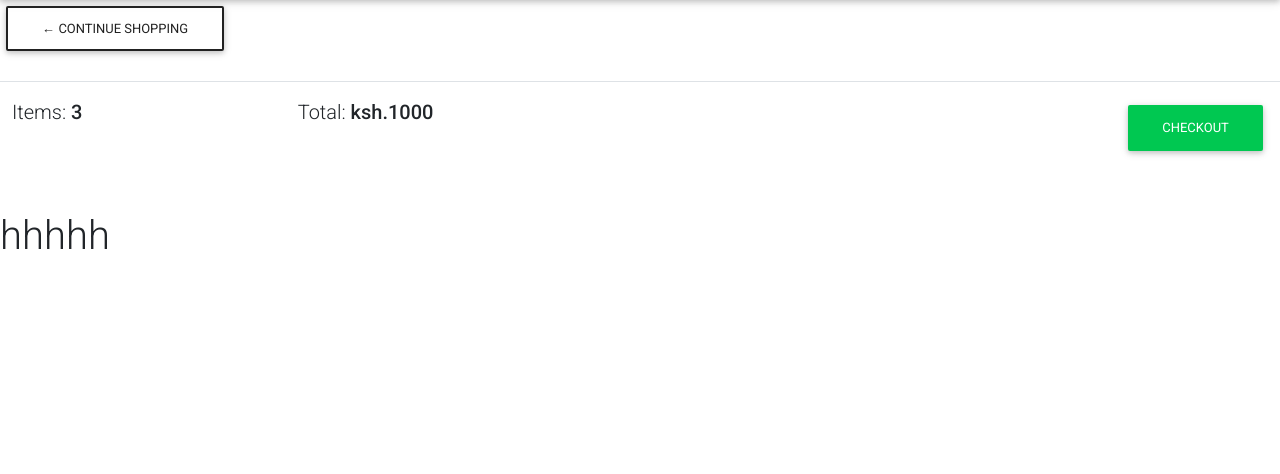
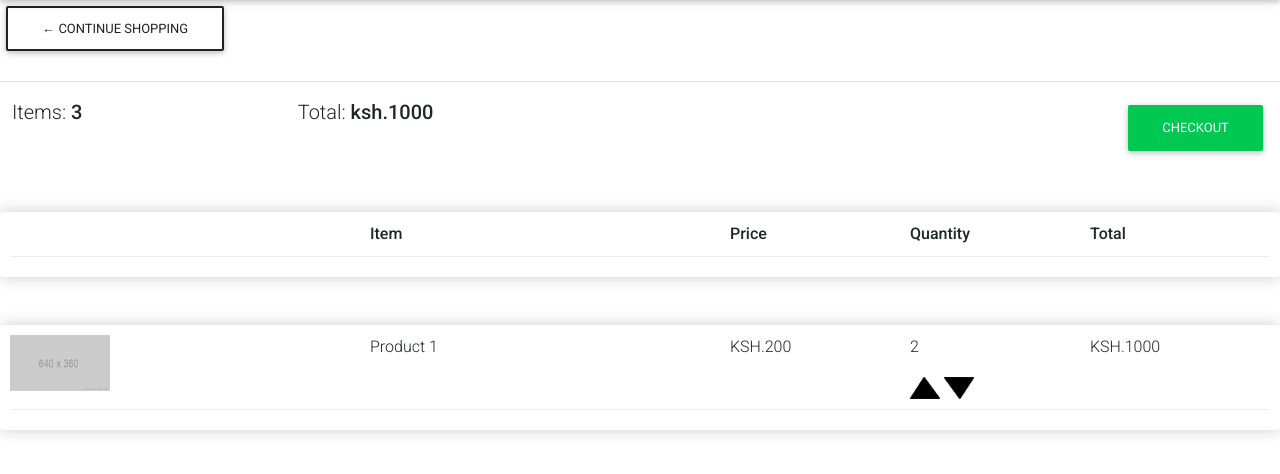
Before and after one commit to kim-olanga/Django-5-Eccomerce, a Django app: page /cart/ in a window 1280 px wide. Shown: the part 79-553 px from the top of the page. Run offline with Django 4.2, Linux system fonts and the light colour scheme; lists and menus that the app fills with data are empty; some libraries are stand-ins or nearby versions; some web fonts are replaced.

Commit message:
update the cart.html

```diff
--- a/app/templates/store/cart.html
+++ b/app/templates/store/cart.html
@@ -1,6 +1,9 @@
 {% extends 'store/base.html' %}
+{% load static %}
+
 
 {% block content%}
+
 <div class="row">
     <div class="col-lg-12">
         <div class="box-element">
@@ -21,8 +24,31 @@
         </div>
         <br>
 
-        <div class="box-element">
-            <h1>hhhhh</h1>
+        <div class="box-element" style="border-radius: 4px;padding: 10px;box-shadow:hsl(0, 0%, 80%) 0 0 16px;">
+            <div class="cart-row" style="display: flex;align-items: flex-stretch;padding-bottom: 10px;margin-bottom: 10px;border-bottom: 1px solid #ececec;">
+                <div style="flex:2;"></div>
+                <div style="flex:2;"><strong>Item</strong></div>
+                <div style="flex:1;"><strong>Price</strong></div>
+                <div style="flex:1;"><strong>Quantity</strong></div>
+                <div style="flex:1;"><strong>Total</strong></div>
+            </div>
+        </div><br><br>
+
+        <div class="box-element" style="border-radius: 4px;padding: 10px;box-shadow:hsl(0, 0%, 80%) 0 0 16px;">
+            <div class="cart-row" style="display: flex;align-items: flex-stretch;padding-bottom: 10px;margin-bottom: 10px;border-bottom: 1px solid #ececec;">
+                <div style="flex:2;"><img class="row-image" src="{% static 'images/2+placeholder.png' %}" alt="prod" style="width:100px;"></div>
+                <div style="flex:2;">Product 1</div>
+                <div style="flex:1;">KSH.200</div>
+                <div style="flex:1;">
+                    <p class="quantity">2</p>
+                    <div class="quantity">
+                        <img class="chg-quantity" src="{% static  'images/3+arrow-up.png' %}" style="display: inline-block;font-weight: 700;width: 30px;font-size: small;">
+
+                        <img class="chg-quantity" src="{% static  'images/2+arrow-down.png' %}" style="display: inline-block;font-weight: 700;width: 30px;font-size: small;">
+                    </div>
+                </div>
+                <div style="flex:1;">KSH.1000</div>
+            </div>
         </div>
     </div>
 </div>
```
